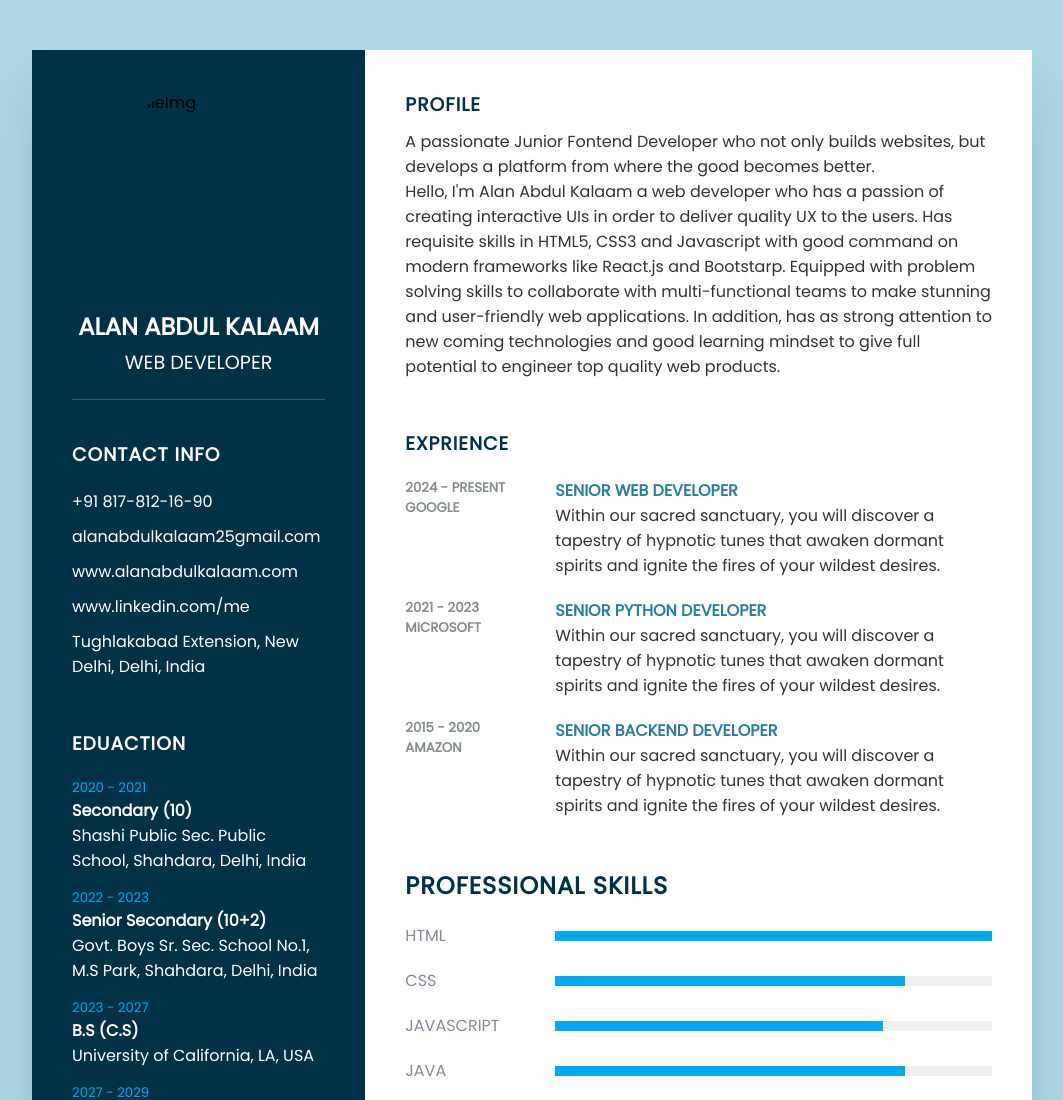
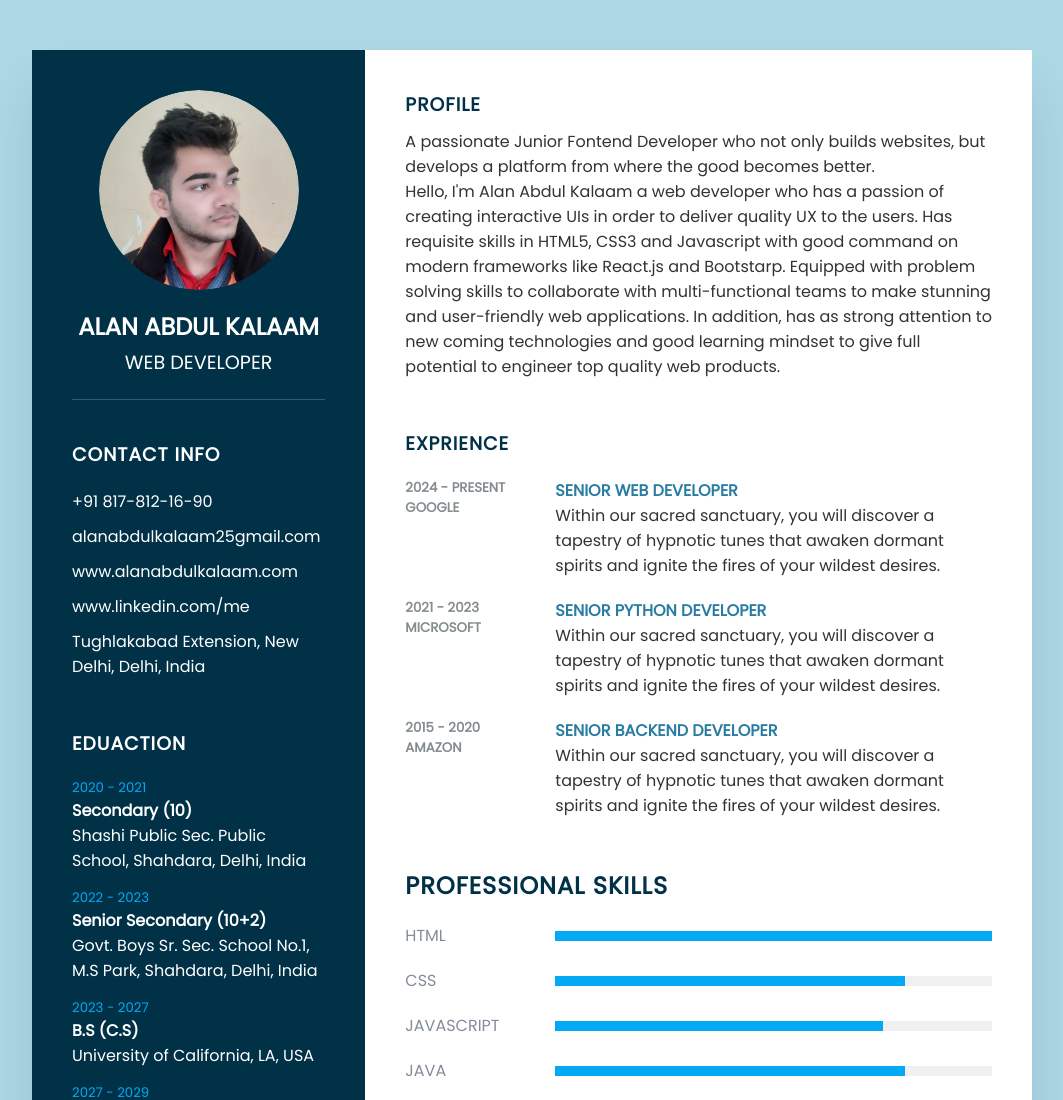
Before and after one commit to Alan-Abdul-Kalaam-25/Resume-UI, a plain HTML site: page index.html in a window 1280 px wide. Shown: the top 1100 px of the page, without its empty margins (108-1171 px from the left). Drawn offline with Linux system fonts and the light colour scheme.

Commit message:
Update index.html

```diff
--- a/index.html
+++ b/index.html
@@ -10,7 +10,7 @@
         <div class="left_side">
             <div class="profileText">
                 <div class="imgBx">
-                    <img src="images/Alan.png" alt="profileImg">
+                    <img src="Alan.png" alt="profileImg">
                 </div>
                 <h2>Alan Abdul Kalaam<br><span>Web Developer</span></h2>
             </div>
```
